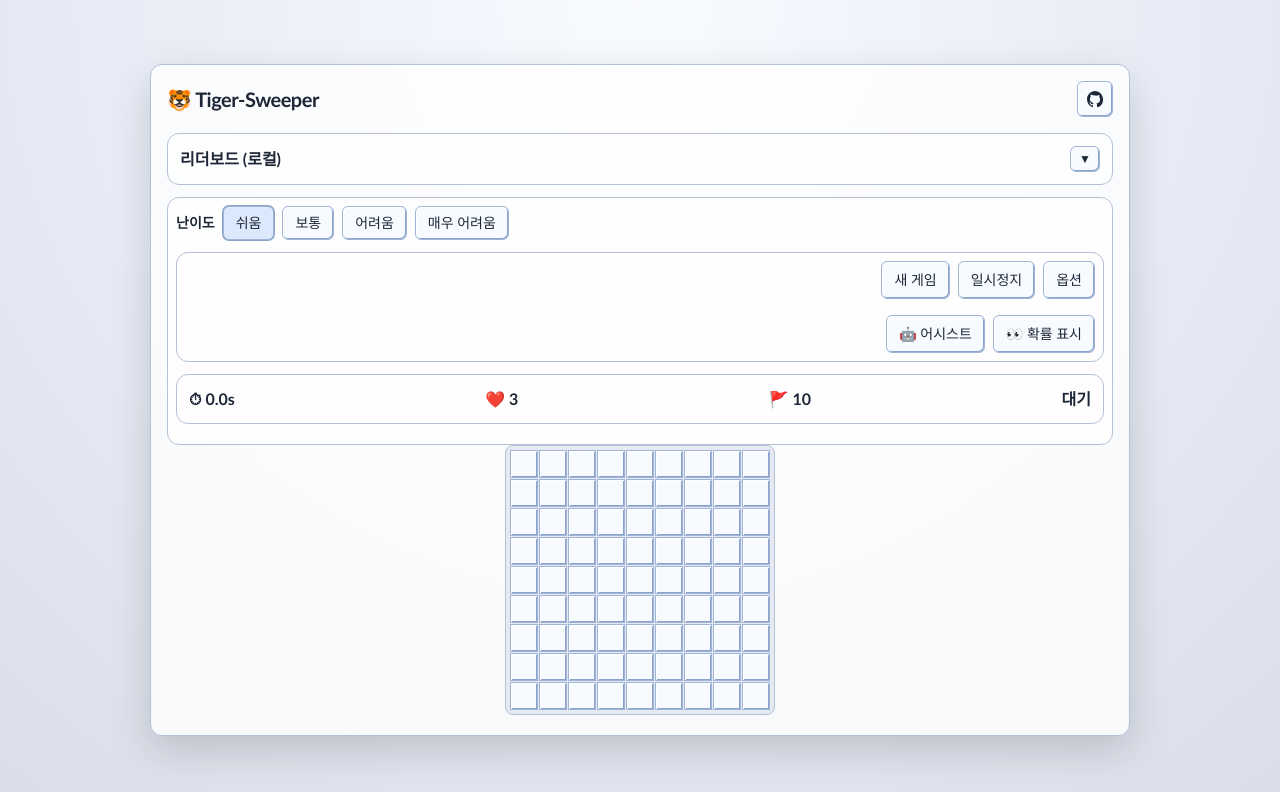
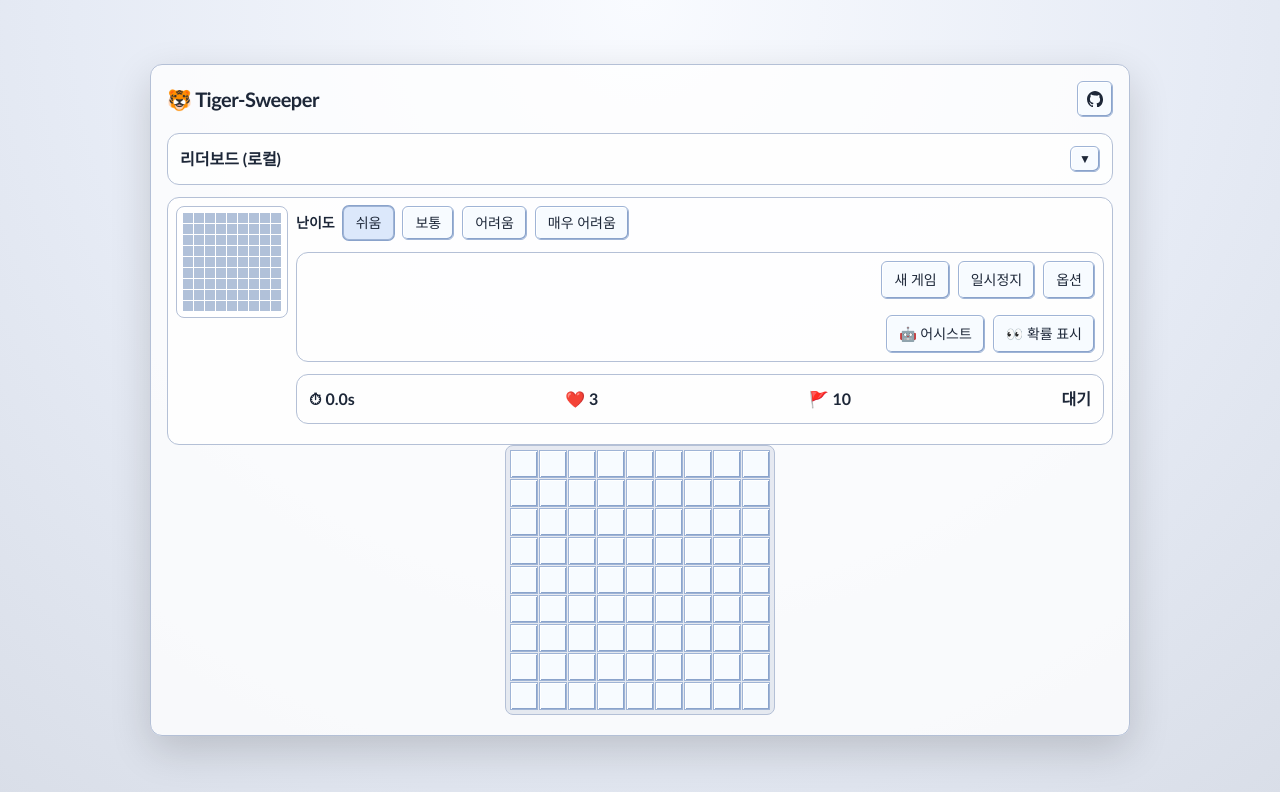
Before and after one commit to MTGVim/tiger-sweeper, a React (Vite) app: page / in a window 1280 px wide. Shown: the top 792 px of the page. Built offline with nearby package versions, Linux system fonts and the light colour scheme.

Commit message:
feat: add sticky header minimap overview

```diff
--- a/src/App.tsx
+++ b/src/App.tsx
@@ -4,6 +4,7 @@ import { Board } from './components/Board/Board';
 import { DifficultySelector } from './components/DifficultySelector/DifficultySelector';
 import { HUD } from './components/HUD/HUD';
 import { Leaderboard } from './components/Leaderboard/Leaderboard';
+import { MiniMap } from './components/MiniMap/MiniMap';
 import type { LeaderboardEntry } from './components/Leaderboard/Leaderboard';
 import { useGame } from './context/GameContext';
 import { getProbabilityHints } from './core/ai';
@@ -261,6 +262,9 @@ export const App = () => {
         />
 
         <div className="sticky top-2 z-20 mt-3 rounded-xl border border-[var(--border)] bg-[var(--panel)] p-2">
+          <div className="flex items-start gap-2">
+            <MiniMap board={state.board} />
+            <div className="min-w-0 flex-1">
               <DifficultySelector
                 difficulty={state.difficulty}
                 label={t.difficultyLabel}
@@ -301,6 +305,8 @@ export const App = () => {
                 onSoundPresetChange={(preset) => dispatch({ type: 'SET_SOUND_PRESET', preset })}
                 onOpenOptions={openOptions}
               />
+            </div>
+          </div>
         </div>
 
         <div ref={boardHostRef} className={`w-full min-w-0 ${isMobile ? 'pb-20' : ''}`}>
--- /dev/null
+++ b/src/components/MiniMap/MiniMap.tsx
@@ -0,0 +1,47 @@
+import type { Board as BoardType } from '../../core/types';
+
+interface Props {
+  board: BoardType;
+}
+
+export const MiniMap = ({ board }: Props) => {
+  const rows = board.length;
+  const cols = board[0]?.length ?? 0;
+  if (rows === 0 || cols === 0) return null;
+
+  const compact = rows > 24 || cols > 18;
+  const gap = compact ? 0 : 1;
+  const cellSize = Math.max(2, Math.floor(Math.min(92 / cols, 124 / rows)));
+
+  const cellBg = (cell: BoardType[number][number]): string => {
+    if (cell.isOpen && cell.isMine) return 'var(--mine)';
+    if (cell.isOpen) return 'var(--open)';
+    if (cell.isFlagged) return 'var(--mine)';
+    return 'var(--closed)';
+  };
+
+  return (
+    <div className="shrink-0 rounded-lg border border-[var(--border)] bg-white/75 p-1.5">
+      <div
+        className="grid"
+        style={{
+          gap: `${gap}px`,
+          gridTemplateColumns: `repeat(${cols}, ${cellSize}px)`
+        }}
+        aria-label="board-minimap"
+      >
+        {board.flat().map((cell) => (
+          <div
+            key={`minimap-${cell.x}-${cell.y}`}
+            style={{
+              width: `${cellSize}px`,
+              height: `${cellSize}px`,
+              background: cellBg(cell),
+              opacity: cell.isOpen ? 0.95 : cell.isFlagged ? 0.9 : 0.75
+            }}
+          />
+        ))}
+      </div>
+    </div>
+  );
+};
```
Lines whose indentation alone changed are shown as unchanged.
